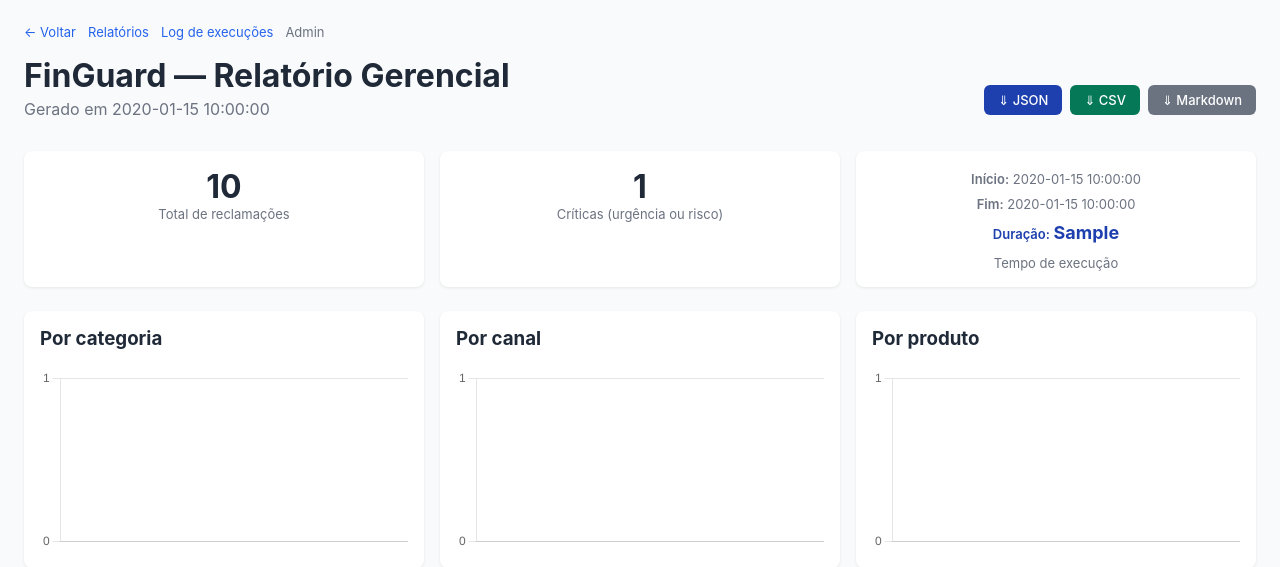
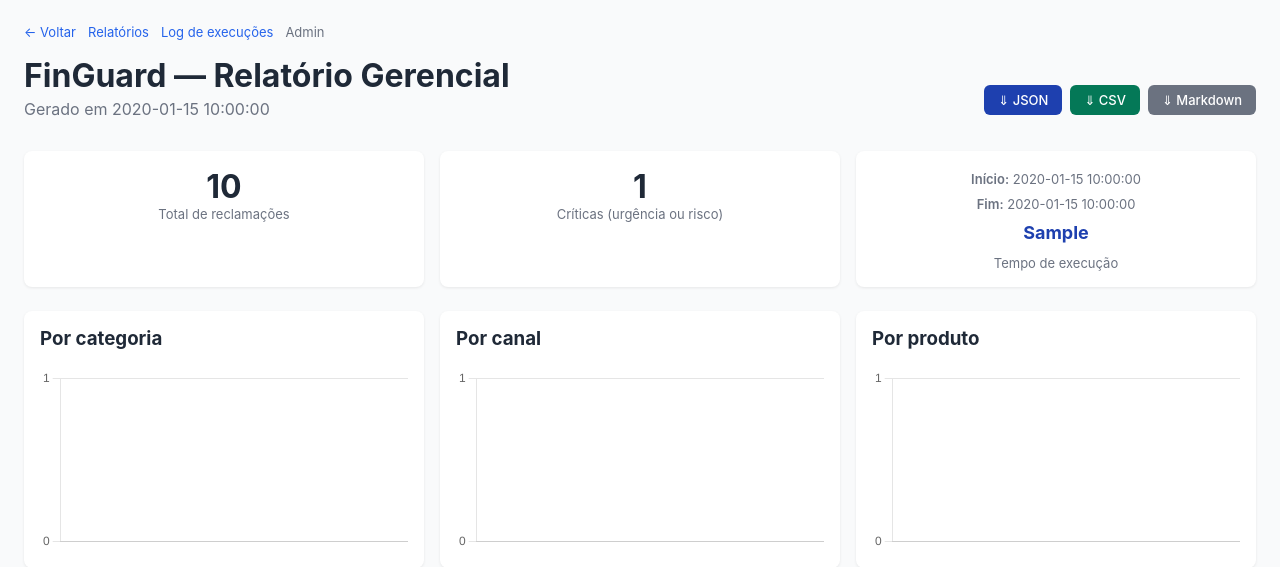
Before and after one commit to Rolmer1964/finguard-fm3, a Python web app: template app/src/templates/report.html.j2 in a window 1280 px wide. Shown: the top 567 px of the page. Run offline with Jinja, Linux system fonts and the light colour scheme; the template is opened without the code that fills it: most values are stand-ins (such as "Sample title", 1, 10 or a date in 2020).

Commit message:
fix(report): remove label 'Duração:' do card de tempo de execução

```diff
--- a/app/src/templates/report.html.j2
+++ b/app/src/templates/report.html.j2
@@ -66,8 +66,7 @@
     <div style="font-size:13px;color:#6b7280;line-height:1.9">
       <div><span style="font-weight:600">Início:</span> {{ started_at }}</div>
       <div><span style="font-weight:600">Fim:</span> {{ finished_at }}</div>
-      <div><span style="font-weight:600;color:#1e40af">Duração:</span>
-           <span style="font-size:18px;font-weight:700;color:#1e40af"> {{ elapsed_fmt }}</span></div>
+      <div><span style="font-size:18px;font-weight:700;color:#1e40af">{{ elapsed_fmt }}</span></div>
     </div>
     <div class="l" style="margin-top:4px">Tempo de execução</div>
   </div>
```
